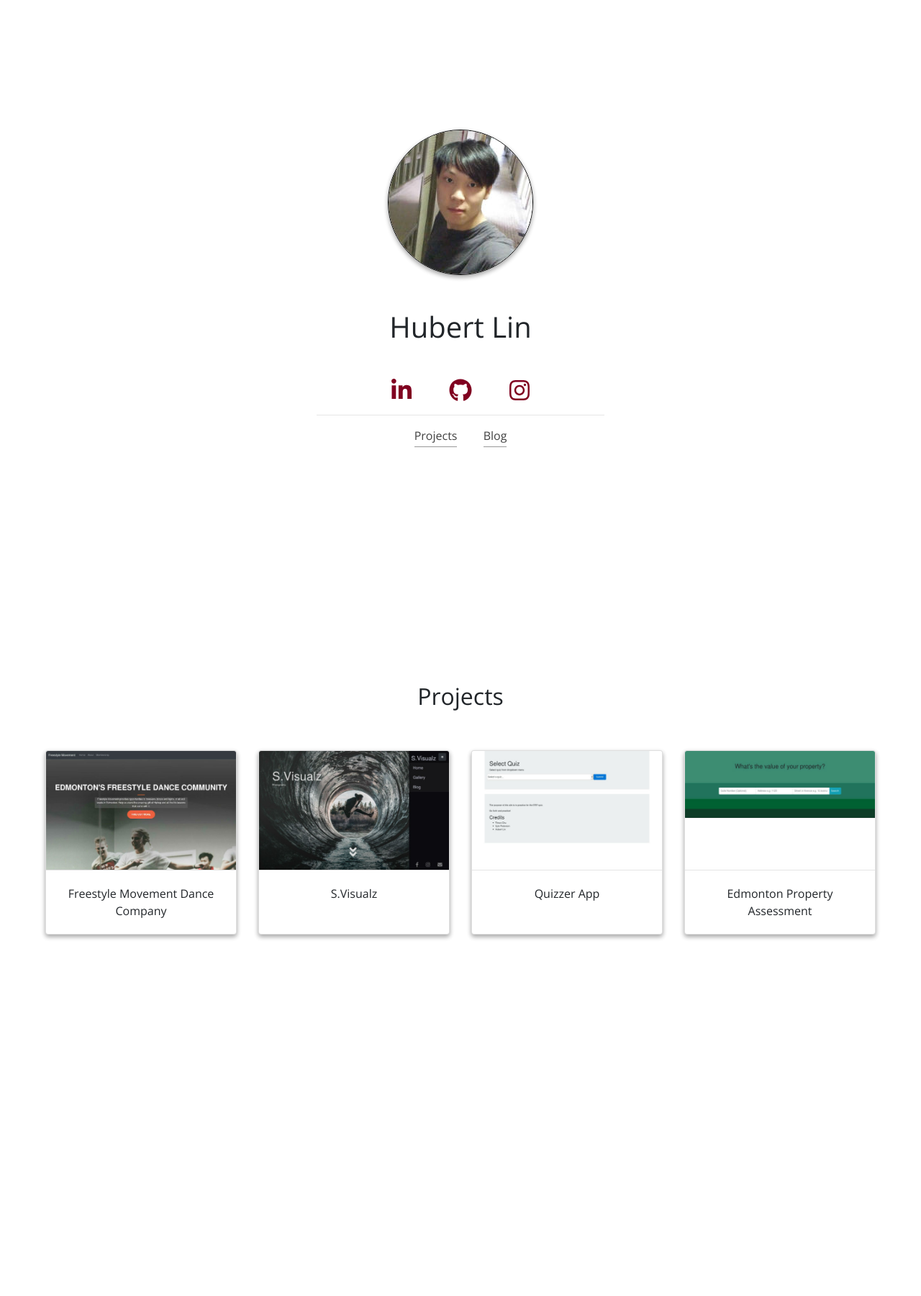
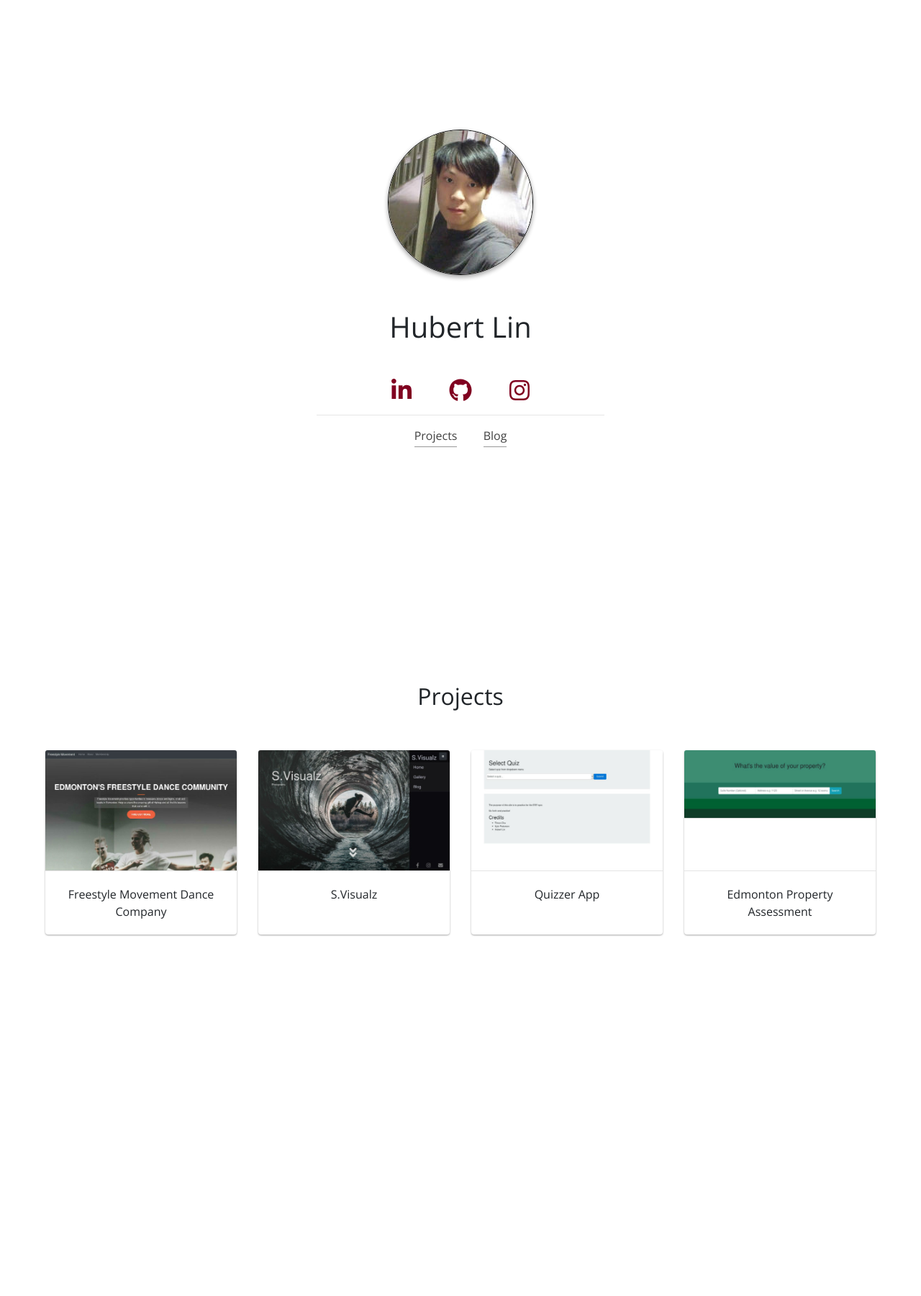
Before and after one commit to linhub15/hubertlin-site, a Jekyll site: the page built from index.html, in a window 1280 px wide. Shown: the whole page at 72% size. Built offline with Jekyll 4.4.1, drawn with Linux system fonts in a browser that asks for light colours; nearby versions of some CDN libraries.

Commit message:
Lower Project Z index

```diff
--- a/css/site.scss
+++ b/css/site.scss
@@ -57,7 +57,9 @@ nav a.nav-item:hover {
 nav a.nav-item:active {
 
 }
-
+.card {
+  border: 0;
+}
 
 .card a img {
   border-bottom: 1px solid;
@@ -87,7 +89,7 @@ nav a.nav-item:active {
 }
 
 .zd-1.hoverable:hover {
-  box-shadow: 0 10px 20px rgba(0,0,0,0.19), 0 6px 6px rgba(0,0,0,0.23);
+  box-shadow: 0 3px 6px rgba(0,0,0,0.16), 0 3px 6px rgba(0,0,0,0.23);
 }
 .zd-2.hoverable:hover {
   box-shadow: 0 10px 20px rgba(0,0,0,0.19), 0 6px 6px rgba(0,0,0,0.23);
--- a/index.html
+++ b/index.html
@@ -22,7 +22,7 @@ layout: default
   <h2 class="py-5">Projects</h2>
 <div class="card-deck mx-5">
 
-  <div class="card zd-2 hoverable">
+  <div class="card zd-1 hoverable">
     <a href="https://freestylemovement.ca" target="_blank">
       <img class="card-img-top" src="/images/freestylemovement.jpg" alt="Home page screen shot of freestylemovement.ca.">
     </a>
@@ -30,7 +30,7 @@ layout: default
     </div>
   </div>
 
-  <div class="card zd-2 hoverable">
+  <div class="card zd-1 hoverable">
     <a href="https://svisualz.com" target="_blank">
     <img class="card-img-top" src="/images/svisualz.jpg" alt="Home page screen shot of SVisualz.com.">
     </a>
@@ -38,7 +38,7 @@ layout: default
     </div>
   </div>
 
-  <div class="card zd-2 hoverable">
+  <div class="card zd-1 hoverable">
     <a href="http://quizzerapp.hlink.ca" target="_blank">
       <img class="card-img-top" src="/images/quizzerapp.jpg" alt="Home page screen shot of Quizzerapp.hlink.ca.">
     </a>
@@ -46,7 +46,7 @@ layout: default
     </div>
   </div>
 
-  <div class="card zd-2 hoverable">
+  <div class="card zd-1 hoverable">
     <a href="http://propertyvaluefinder.hlink.ca/" target="_blank">
       <img class="card-img-top" src="/images/propertyvaluefinder.jpg" alt="Home page screen shot of Y.E.G. Property Value Finder app.">
     </a>
```
